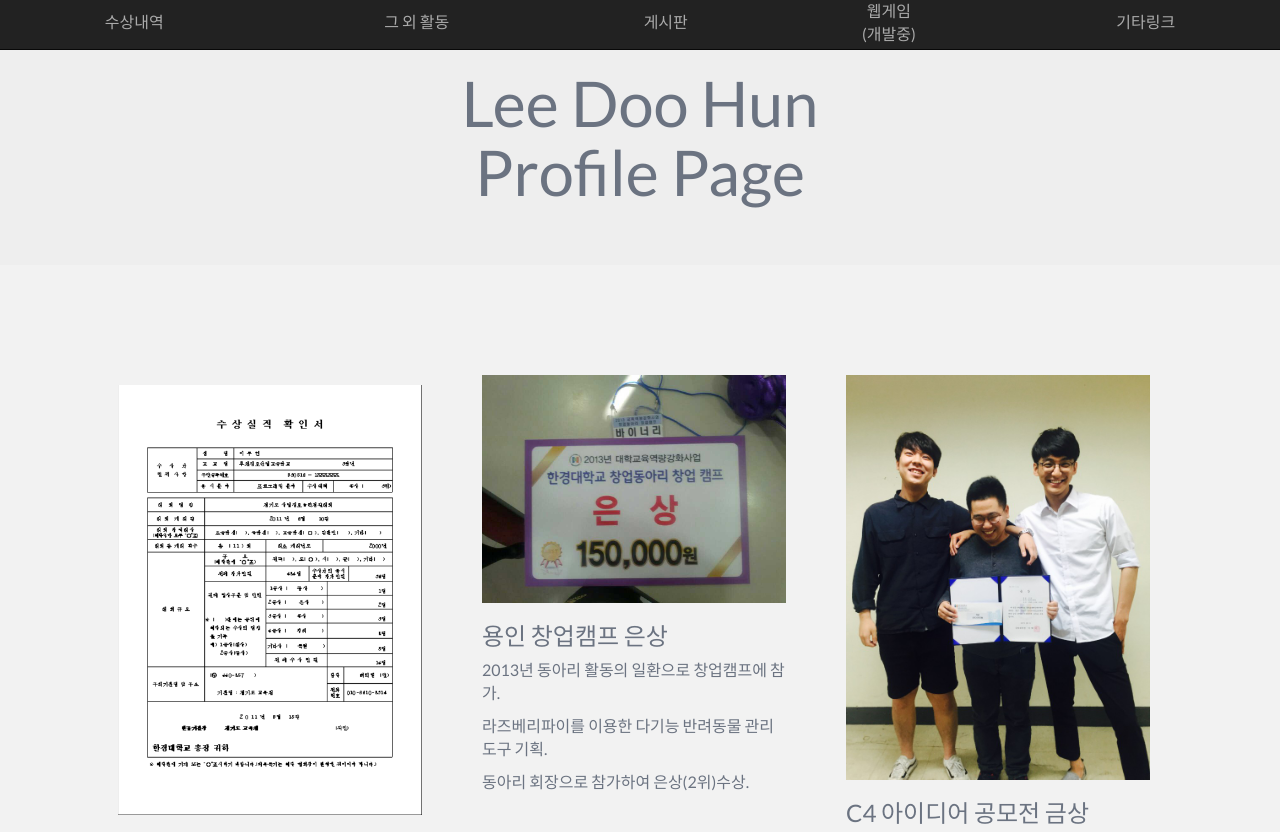
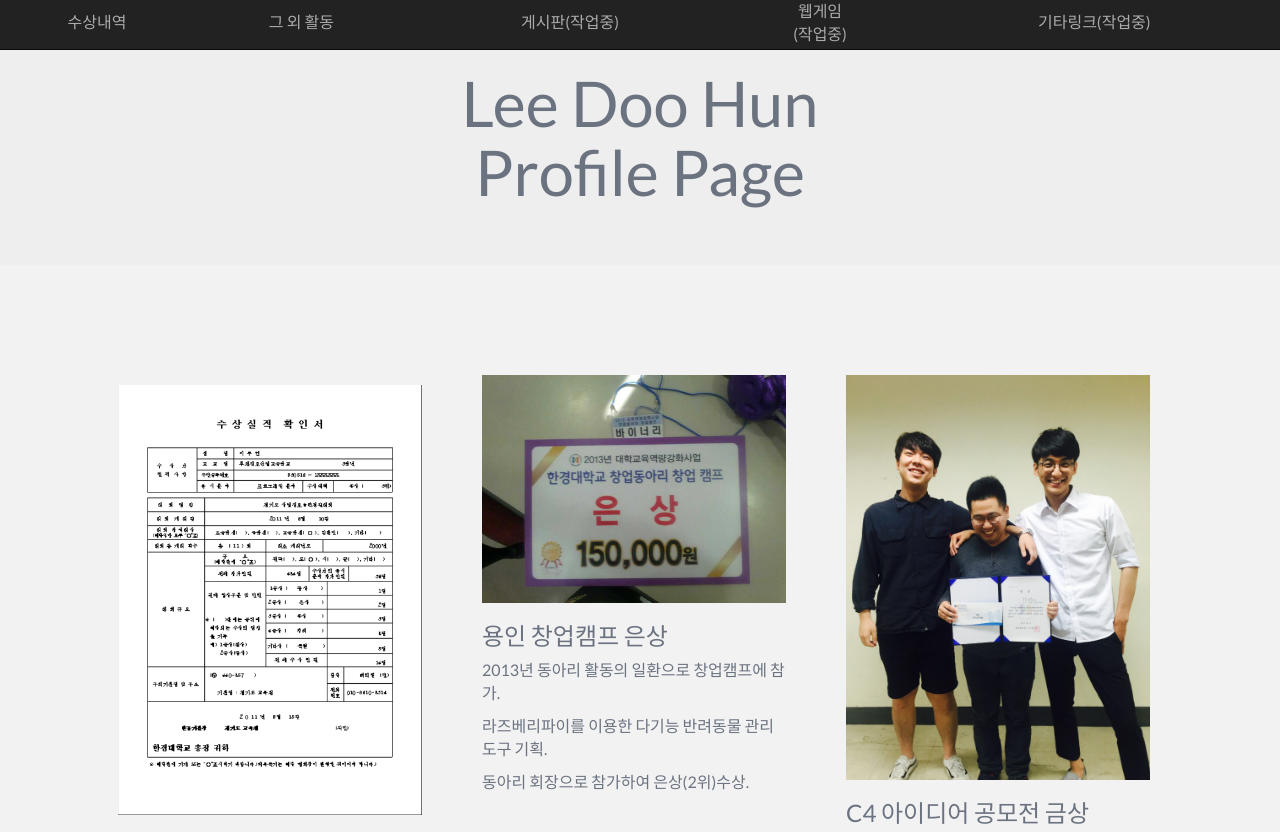
Before and after one commit to thekanon/ProfileSite, a plain HTML site: page index.html in a window 1280 px wide. Shown: the top 832 px of the page. Drawn offline with nearby package versions, Linux system fonts and the light colour scheme.

Commit message:
파일추가 및 링크수정

```diff
--- a/index.html
+++ b/index.html
@@ -29,9 +29,9 @@
         <tr class="variableFont" align="center">
           <td><a href="#section02" >수상내역</a></td>
           <td><a href="#section03" >그 외 활동</a></td>
-          <td><a href="#section04" >게시판</a></td>
-          <td><a href="#section05" >웹게임<br>(개발중)</a></td>
-          <td><a href="#section06" >기타링크</a></td>
+          <td><a href="#section04" >게시판(작업중)</a></td>
+          <td><a href="#section05" >웹게임<br>(작업중)</a></td>
+          <td><a href="#section06" >기타링크(작업중)</a></td>
         </tr>
       </table></td>
     </tr>
@@ -102,7 +102,7 @@
           </li>
           <li>
               <div class="col-sm">
-                  <a href=""><img src="img/Activity/웹게임%20개발%20활동.png"></a>
+                  <a href="/file/소실된%20웹게임%20당시%20내용과%20데이터베이스.zip"><img src="img/Activity/웹게임%20개발%20활동.png"></a>
                   <h3>웹 게임 개발</h3>
                   <p>2015년 LOL E-Sports 선수들의 데이터를 활용한 웹 게임 기획 및 개발.</p>
                   <p>MYSQL, PHP, 자바스크립트 등 사용</p>
```
Also changed, not shown: 1 other file.
